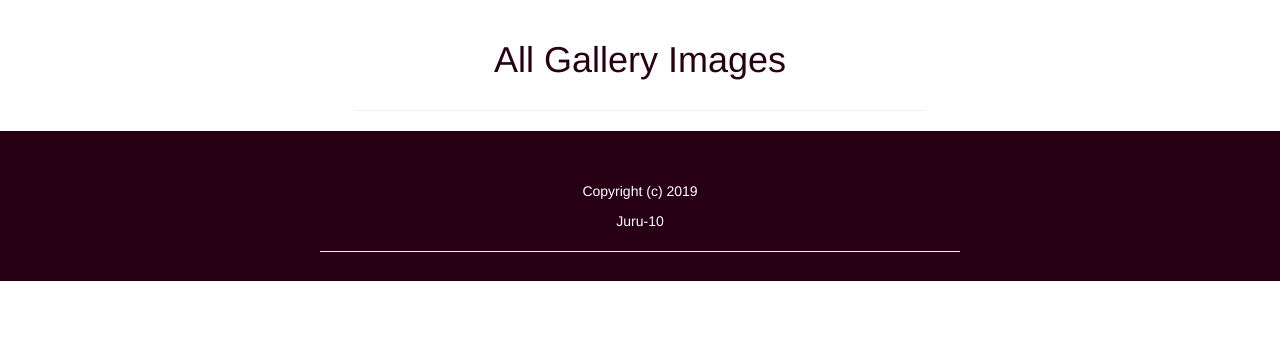
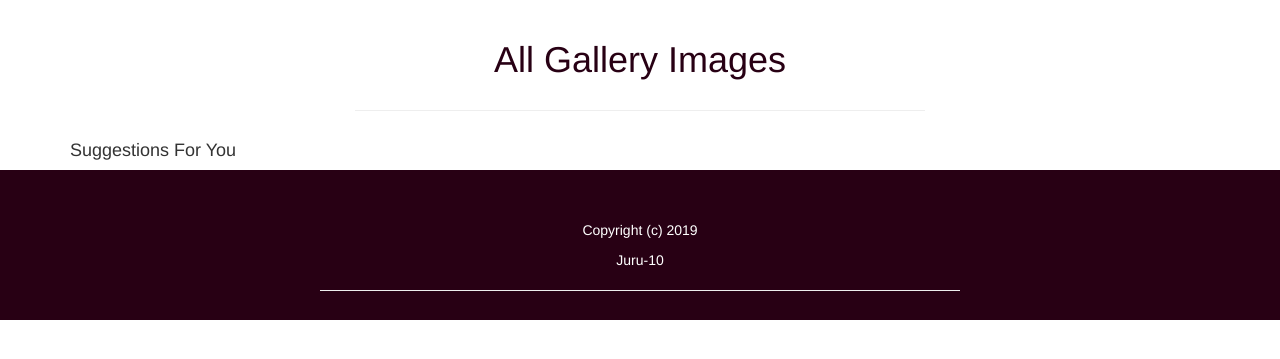
Before and after one commit to Juru-10/Mine, a Django app: template gram/templates/all-image/home.html in a window 1280 px wide. Shown: the part 80-439 px from the top of the page. Run offline with Django 3.2, Linux system fonts and the light colour scheme; the template is opened without the code that fills it, so the values that code supplies are empty; some libraries are stand-ins or nearby versions.

Commit message:
add suggestions on  the homepage in home.html file

```diff
--- a/gram/templates/all-image/home.html
+++ b/gram/templates/all-image/home.html
@@ -4,70 +4,23 @@
 {{block.super}}
 
 <div class="container">
-  <!-- Looping through images   -->
+  <h4>Suggestions For You</h4>
   <div class="row">
-    <div class="imgs">
-      {% for image in image %}
+    <div class="users">
+      {% for user in users %}
         <div id="img" style='float:left;margin:3%;'>
-          <h3> {{ image.name }} </h3>
-          <a href="{% url 'image_details' image.id %}" data-toggle="modal" data-target="#pModal"><img style="height:200px;width:300px;"src="{{image.image.url}}" class="img-responsive" alt="Image"></a>
-
-          <p>Posted <strong>{{image.pub_date|timesince}}</strong> ago</p>
-          <p>by <strong>{{image.editor.first_name}}</strong></p>
+          <img src="{{ user.prof_pic.url }}" alt="">
+          <h5>user.username</h5>
+          <h5>user.full_name</h5>
+          <a href="{% url 'image_details' image.id %}" data-toggle="modal" data-target="#pModal"><button type="button" name="button">Follow</button></a>
+          {% if follow %}
+            <p>Posted <strong>{{image.pub_date|timesince}}</strong> ago</p>
+            <p>by <strong>{{image.editor.first_name}}</strong></p>
+          {% endif %}
         </div>
       {% endfor %}
     </div>
   </div>
-</div>
-<div class="">
-  {% for image in image %}
-    <div id="pModal" class="modal fade" role="dialog" syle="width:65%;height:80%;">
-      <div class="modal-dialog">
-        <div class="modal-content">
-          <div class="model-header">
-            <button type="button" class="close" data-dismiss="modal">&times;</button>
-            <div class="modal-title"><h3>Image Details</h3></div>
-          </div>
-
-          <div class="modal-body">
-            <div class="">
-              <div class="" style=''>
-                <h1 class="">{{image.name}}</h1>
-                <img src="{{image.image.url}}" style='float:left;height:80%;width:50%;margin-right:60px;' alt="{{image.name}}">
-                <span>
-                  <input id="link" rows="2" cols="25"type="text" name="" value="{{image.image.url}}">
-                  <!-- <in rows="2" cols="25" readonly id="link">{{image.image.url}}</textarea> -->
-                  <button class="btn-info"onclick="ftn()" style="border-radius:5px;">Copy Link</button>
-                  <script type="text/javascript">
-                    function ftn(){
-                      var copyLink=document.getElementById("link");
-                      copyLink.select();
-                      document.execCommand("copy")
-                    }
-                  </script>
-                </span>
-              </div>
-              <div class="" style='margin-top:100px;'>
-                <div class="">
-                  <p>Place : {{image.location}}</p>
-                  <p>Category : {{image.category}}</p>
-                  <p>Description : {{image.description}}</p>
-                </div>
-                <div class=""style='margin-top:100px;'>
-                  <p>Posted <strong>{{image.pub_date|timesince}}</strong> ago</p>
-                  <p>by <strong>{{image.editor.first_name}}</strong></p>
-                </div>
-              </div>
-            </div>
-          </div>
-          <div class="modal-footer">
-
-          </div>
-
-        </div>
-      </div>
-    </div>
-  {% endfor %}
 </div>
 <footer style="color: white;text-align: center;background-color:rgb(40,0,20);">
   <div class="">
```
